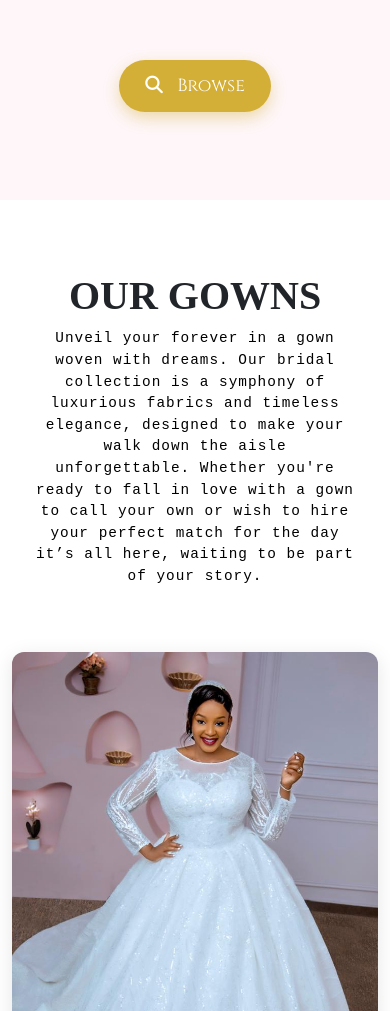
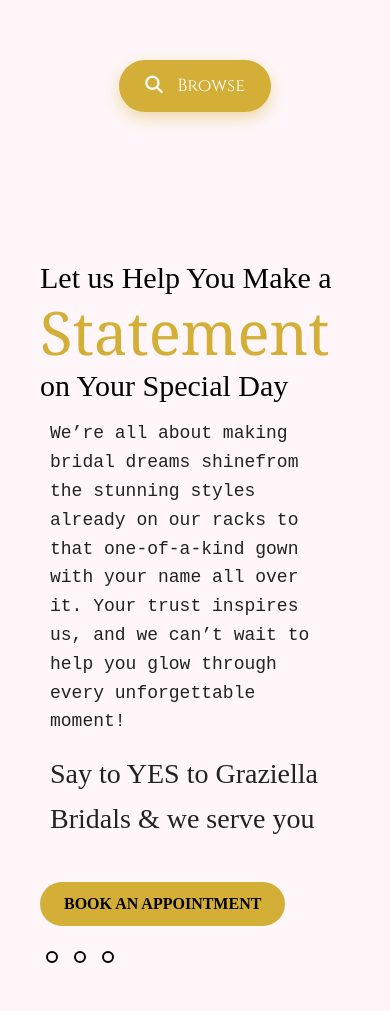
Before and after one commit to kazrich/Graziellabridals, a Django app: page / in a window 390 px wide. Shown: the part 2810-3821 px from the top of the page. Run offline with Django 5.2, Linux system fonts and the light colour scheme; some web fonts are replaced.

Commit message:
home page23

```diff
--- a/graziella/templates/index.html
+++ b/graziella/templates/index.html
@@ -464,8 +464,6 @@
 }
 
 
-
-
 /* === Main Image Block === */
 .main-container {
   flex: 1 1 40%;
@@ -673,12 +671,12 @@
 
 /* Bridal Banner Area */
 /* Bridal Banner Area */
-.bridal-banner {
+.book-sets {
   background-color: #fef6f8;
   padding: 50px 20px;
 }
 
-.banner-wrapper {
+.waps-sets {
   display: flex;
   flex-wrap: wrap;
   justify-content: space-between;
@@ -686,13 +684,13 @@
 }
 
 /* Text Area */
-.banner-t {
+.sets-t {
   flex: 1 1 45%;
   padding: 20px;
   text-align: left;
 }
 
-.banner-t h2 {
+.sets-t h2 {
   margin-bottom: 15px;
   color: #d4af37;
   font-family: 'Killery Bentom DEMO VERSION';
@@ -700,14 +698,14 @@
   line-height: 1.2;
 }
 
-.banner-t h2 span {
+.sets-t h2 span {
   font-size: clamp(24px, 6vw, 40px);
   color: #d4af37;
   font-family: 'Georgia', serif;
   display: inline-block;
 }
 
-.banner-t p {
+.sets-t p {
   font-size: 1rem;
   margin-bottom: 1rem;
   color: #222;
@@ -715,11 +713,11 @@
   padding: 0 10px;
 }
 
-.banner-t p:nth-of-type(1) {
+.sets-t p:nth-of-type(1) {
   font-family: 'Courier New', monospace;
 }
 
-.banner-t p:nth-of-type(2) {
+.sets-t p:nth-of-type(2) {
   font-family: 'Killery Bentom DEMO VERSION';
   font-size: 28px;
 }
@@ -735,6 +733,7 @@
   border-radius: 50px;
   font-weight: bold;
   font-size: 1rem;
+  transition: background-color 0.3s ease;
 }
 
 .book-button:hover {
@@ -757,25 +756,15 @@
   transition: transform 0.3s ease;
 }
 
-/* Spinner Animation */
-.spinner {
-  border-top-color: transparent;
-  animation: spin 1s linear infinite;
-}
-
-@keyframes spin {
-  to { transform: rotate(360deg); }
-}
-
 /* Image Area */
-.banner-img {
+.sent-img {
   flex: 1 1 50%;
   position: relative;
   height: 500px;
   min-width: 300px;
 }
 
-.banner-img .slide {
+.sent-img .slide {
   position: absolute;
   top: 0;
   left: 0;
@@ -788,40 +777,33 @@
   transition: opacity 0.5s ease-in-out;
 }
 
-.banner-img .slide.active {
+.sent-img .slide.active {
   opacity: 1;
   pointer-events: auto;
 }
 
 /* Responsive - Small Screens */
 @media (max-width: 768px) {
-  .banner-wrapper {
+  .waps-sets {
     flex-direction: column;
     align-items: center;
   }
 
-  .banner-t, .banner-img {
+  .sets-t, .sent-img {
     flex: 1 1 100%;
     padding: 10px 20px;
-    text-align: left; /* Align text left on mobile */
-  }
-
-  .banner-t h2,
-  .banner-t h2 span,
-  .banner-t p,
-  .book-button {
     text-align: left;
   }
 
-  .banner-t h2 {
+  .sets-t h2 {
     font-size: 30px;
   }
 
-  .banner-t h2 span {
+  .sets-t h2 span {
     font-size: 24px;
   }
 
-  .banner-t p {
+  .sets-t p {
     font-size: 16px;
   }
 
@@ -831,18 +813,18 @@
     display: inline-block;
   }
 
-  .banner-img {
+  .sent-img {
     position: relative;
     height: 300px;
     margin-top: 30px;
   }
 
-  .banner-img .slide {
+  .sent-img .slide {
     position: absolute;
     opacity: 0;
   }
 
-  .banner-img .slide.active {
+  .sent-img .slide.active {
     opacity: 1;
     position: relative;
   }
@@ -1720,7 +1702,35 @@
 </section>
 
 
-
+<!-- banner Area -->
+<section class="book-sets">
+  <div class="waps-sets">
+    <!-- Text Area -->
+    <div class="sets-t">
+      <h2 style="color: rgb(0, 0, 0);">Let us Help You Make a <br> <span style="font-size: 60px; color: #d4af37; font-family: 'Georgia', serif; text-align: left;">Statement</span> <br> on Your Special Day</h2>
+      <p style="font-family: 'Courier New'; font-size: 18px;">
+        We’re all about making bridal dreams shinefrom the stunning styles already on our racks to that one-of-a-kind gown with your name all over it. Your trust inspires us, and we can’t wait to help you glow through every unforgettable moment!
+      </p>
+      <p style="font-family: 'Killery Bentom DEMO VERSION'; font-size: 28px;">Say to YES to Graziella Bridals & we serve you</p>
+      <a href="#" class="book-button" data-bs-toggle="modal" data-bs-target="#bookingModal" style="border-radius: 50px;">
+        BOOK AN APPOINTMENT
+      </a>
+      <!-- Navigation Dots -->
+      <div class="dot-controls">
+        <span class="dot active" onclick="changeSlide(0)"></span>
+        <span class="dot" onclick="changeSlide(1)"></span>
+        <span class="dot" onclick="changeSlide(2)"></span>
+      </div>
+    </div>
+
+    <!-- Image Area -->
+    <div class="sent-img">
+      <img src="{% static 'bridals/img/new.png' %}" alt="Bridal Image 1" class="slide active">
+      <img src="{% static 'bridals/img/new3.png' %}" alt="Bridal Image 2" class="slide">
+      <img src="{% static 'bridals/img/new2.png' %}" alt="Bridal Image 3" class="slide">
+    </div>
+  </div>
+</section>
 
 
 <!-- Booking Modal Step 1 -->
@@ -1970,17 +1980,6 @@
 
 
 
-
-<!-- Space between blurred columns and gold rates section -->
-<div class="my-5"></div> <!-- Adds vertical space -->
-
-
-
-
-<div class="my-5"></div> <!-- Adds vertical space -->
-
-
-
 <!-- Footer -->
 <footer class="text-white py-4 mt-5" style="background-color: #1a1a1a; border-top: 1px solid #444;">
   <div class="footer" style="display: flex; flex-direction: column;padding: 40px; color: #6d6868;">
```
